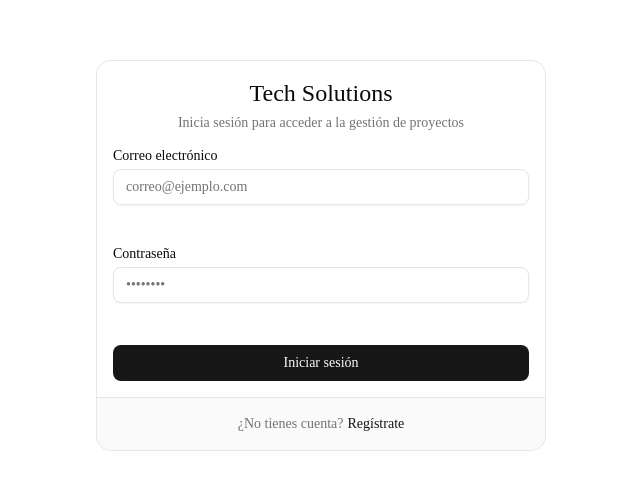
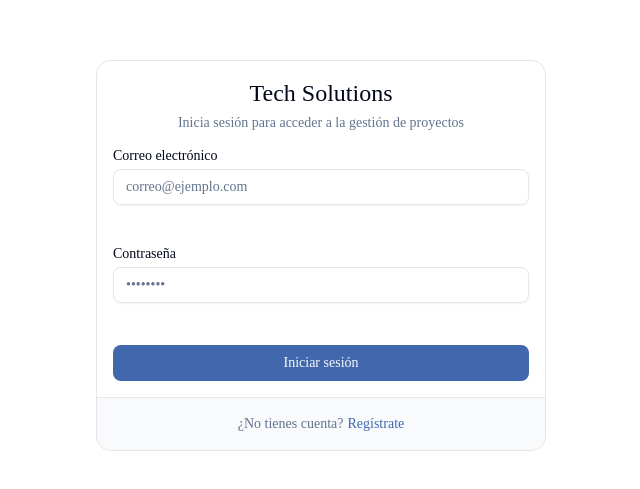
Before and after one commit to ginans/front-tech-solutions-IPSS, a Next.js app: page /login in a window 1280 px wide. Shown: the part 145-634 px from the top of the page, without its empty margins (319-959 px from the left). Built offline with nearby package versions, Linux system fonts and the light colour scheme; no server answers.

Commit message:
fix: update color variables in globals.css and components.json for consistency

```diff
--- a/src/app/globals.css
+++ b/src/app/globals.css
@@ -50,71 +50,71 @@
 
 :root {
   --background: oklch(1 0 0);
-  --foreground: oklch(0.145 0 0);
+  --foreground: oklch(0.129 0.042 264.695);
   --card: oklch(1 0 0);
-  --card-foreground: oklch(0.145 0 0);
+  --card-foreground: oklch(0.129 0.042 264.695);
   --popover: oklch(1 0 0);
-  --popover-foreground: oklch(0.145 0 0);
-  --primary: oklch(0.205 0 0);
+  --popover-foreground: oklch(0.129 0.042 264.695);
+  --primary: oklch(0.52 0.12 262);
   --primary-foreground: oklch(0.985 0 0);
-  --secondary: oklch(0.97 0 0);
-  --secondary-foreground: oklch(0.205 0 0);
-  --muted: oklch(0.97 0 0);
-  --muted-foreground: oklch(0.556 0 0);
-  --accent: oklch(0.97 0 0);
-  --accent-foreground: oklch(0.205 0 0);
+  --secondary: oklch(0.968 0.007 247.896);
+  --secondary-foreground: oklch(0.208 0.042 265.755);
+  --muted: oklch(0.968 0.007 247.896);
+  --muted-foreground: oklch(0.554 0.046 257.417);
+  --accent: oklch(0.945 0.042 252.466);
+  --accent-foreground: oklch(0.208 0.042 265.755);
   --destructive: oklch(0.577 0.245 27.325);
-  --border: oklch(0.922 0 0);
-  --input: oklch(0.922 0 0);
-  --ring: oklch(0.708 0 0);
-  --chart-1: oklch(0.87 0 0);
-  --chart-2: oklch(0.556 0 0);
-  --chart-3: oklch(0.439 0 0);
-  --chart-4: oklch(0.371 0 0);
-  --chart-5: oklch(0.269 0 0);
+  --border: oklch(0.929 0.013 255.508);
+  --input: oklch(0.929 0.013 255.508);
+  --ring: oklch(0.52 0.12 262);
+  --chart-1: oklch(0.52 0.12 262);
+  --chart-2: oklch(0.62 0.12 258);
+  --chart-3: oklch(0.44 0.1 264);
+  --chart-4: oklch(0.7 0.1 254);
+  --chart-5: oklch(0.36 0.08 265);
   --radius: 0.625rem;
-  --sidebar: oklch(0.985 0 0);
-  --sidebar-foreground: oklch(0.145 0 0);
-  --sidebar-primary: oklch(0.205 0 0);
+  --sidebar: oklch(0.985 0.003 247.858);
+  --sidebar-foreground: oklch(0.129 0.042 264.695);
+  --sidebar-primary: oklch(0.52 0.12 262);
   --sidebar-primary-foreground: oklch(0.985 0 0);
-  --sidebar-accent: oklch(0.97 0 0);
-  --sidebar-accent-foreground: oklch(0.205 0 0);
-  --sidebar-border: oklch(0.922 0 0);
-  --sidebar-ring: oklch(0.708 0 0);
+  --sidebar-accent: oklch(0.945 0.042 252.466);
+  --sidebar-accent-foreground: oklch(0.208 0.042 265.755);
+  --sidebar-border: oklch(0.929 0.013 255.508);
+  --sidebar-ring: oklch(0.52 0.12 262);
 }
 
 .dark {
-  --background: oklch(0.145 0 0);
-  --foreground: oklch(0.985 0 0);
-  --card: oklch(0.205 0 0);
-  --card-foreground: oklch(0.985 0 0);
-  --popover: oklch(0.205 0 0);
-  --popover-foreground: oklch(0.985 0 0);
-  --primary: oklch(0.922 0 0);
-  --primary-foreground: oklch(0.205 0 0);
-  --secondary: oklch(0.269 0 0);
-  --secondary-foreground: oklch(0.985 0 0);
-  --muted: oklch(0.269 0 0);
-  --muted-foreground: oklch(0.708 0 0);
-  --accent: oklch(0.269 0 0);
-  --accent-foreground: oklch(0.985 0 0);
+  --background: oklch(0.129 0.042 264.695);
+  --foreground: oklch(0.984 0.003 247.858);
+  --card: oklch(0.208 0.042 265.755);
+  --card-foreground: oklch(0.984 0.003 247.858);
+  --popover: oklch(0.208 0.042 265.755);
+  --popover-foreground: oklch(0.984 0.003 247.858);
+  --primary: oklch(0.72 0.1 240);
+  --primary-foreground: oklch(0.129 0.042 264.695);
+  --secondary: oklch(0.279 0.041 260.031);
+  --secondary-foreground: oklch(0.984 0.003 247.858);
+  --muted: oklch(0.279 0.041 260.031);
+  --muted-foreground: oklch(0.704 0.04 256.788);
+  --accent: oklch(0.279 0.041 260.031);
+  --accent-foreground: oklch(0.984 0.003 247.858);
   --destructive: oklch(0.704 0.191 22.216);
   --border: oklch(1 0 0 / 10%);
   --input: oklch(1 0 0 / 15%);
-  --ring: oklch(0.556 0 0);
-  --chart-1: oklch(0.87 0 0);
-  --chart-2: oklch(0.556 0 0);
-  --chart-3: oklch(0.439 0 0);
-  --chart-4: oklch(0.371 0 0);
-  --chart-5: oklch(0.269 0 0);
-  --sidebar: oklch(0.205 0 0);
-  --sidebar-foreground: oklch(0.985 0 0);
-  --sidebar-primary: oklch(0.488 0.243 264.376);
-  --sidebar-primary-foreground: oklch(0.985 0 0);
-  --sidebar-accent: oklch(0.269 0 0);
-  --sidebar-accent-foreground: oklch(0.985 0 0);
+  --ring: oklch(0.62 0.12 258);
+  --chart-1: oklch(0.62 0.12 258);
+  --chart-2: oklch(0.7 0.1 254);
+  --chart-3: oklch(0.52 0.12 262);
+  --chart-4: oklch(0.8 0.09 251);
+  --chart-5: oklch(0.44 0.1 264);
+  --sidebar: oklch(0.208 0.042 265.755);
+  --sidebar-foreground: oklch(0.984 0.003 247.858);
+  --sidebar-primary: oklch(0.72 0.1 240);
+  --sidebar-primary-foreground: oklch(0.129 0.042 264.695);
+  --sidebar-accent: oklch(0.279 0.041 260.031);
+  --sidebar-accent-foreground: oklch(0.984 0.003 247.858);
   --sidebar-border: oklch(1 0 0 / 10%);
-  --sidebar-ring: oklch(0.556 0 0);
+  --sidebar-ring: oklch(0.62 0.12 258);
 }
 
 @layer base {
```
Also changed, not shown: components.json.
